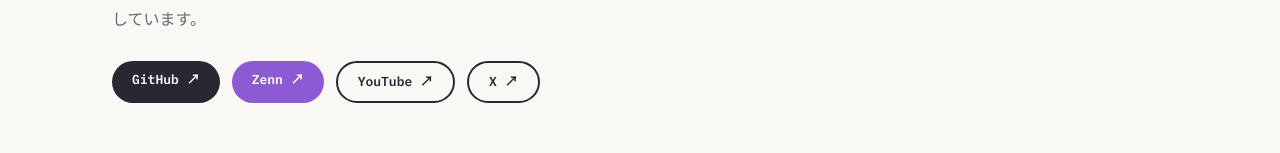
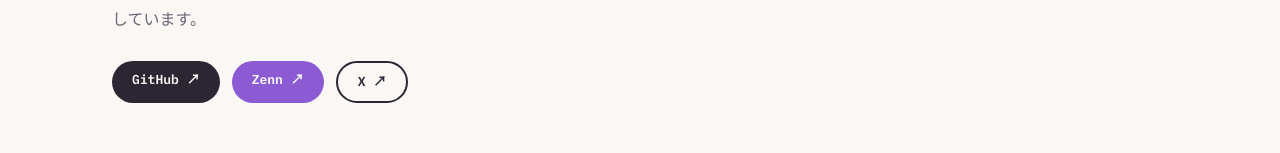
Before and after one commit to shimpei1494/peishim-portfolio, a Next.js app: page / in a window 1280 px wide. Shown: the part 569-722 px from the top of the page. Built offline with nearby package versions, Linux system fonts and the light colour scheme; no server answers.

Commit message:
fix: SNS リンクから YouTube を削除
エンジニアとして紹介できる YouTube チャンネルは持っていないため、
Top ヒーロー / Footer の SNS リンクから除去（Hobby ページの趣味動画とは別物）

```diff
--- a/src/data/profile.ts
+++ b/src/data/profile.ts
@@ -29,7 +29,6 @@ export const profile: Profile = {
   socials: [
     { label: "GitHub", url: "https://github.com/peishim" },
     { label: "Zenn", url: "https://zenn.dev/peishim" },
-    { label: "YouTube", url: "https://www.youtube.com/@peishim" },
     { label: "X", url: "https://x.com/peishim" },
   ],
 };
```
